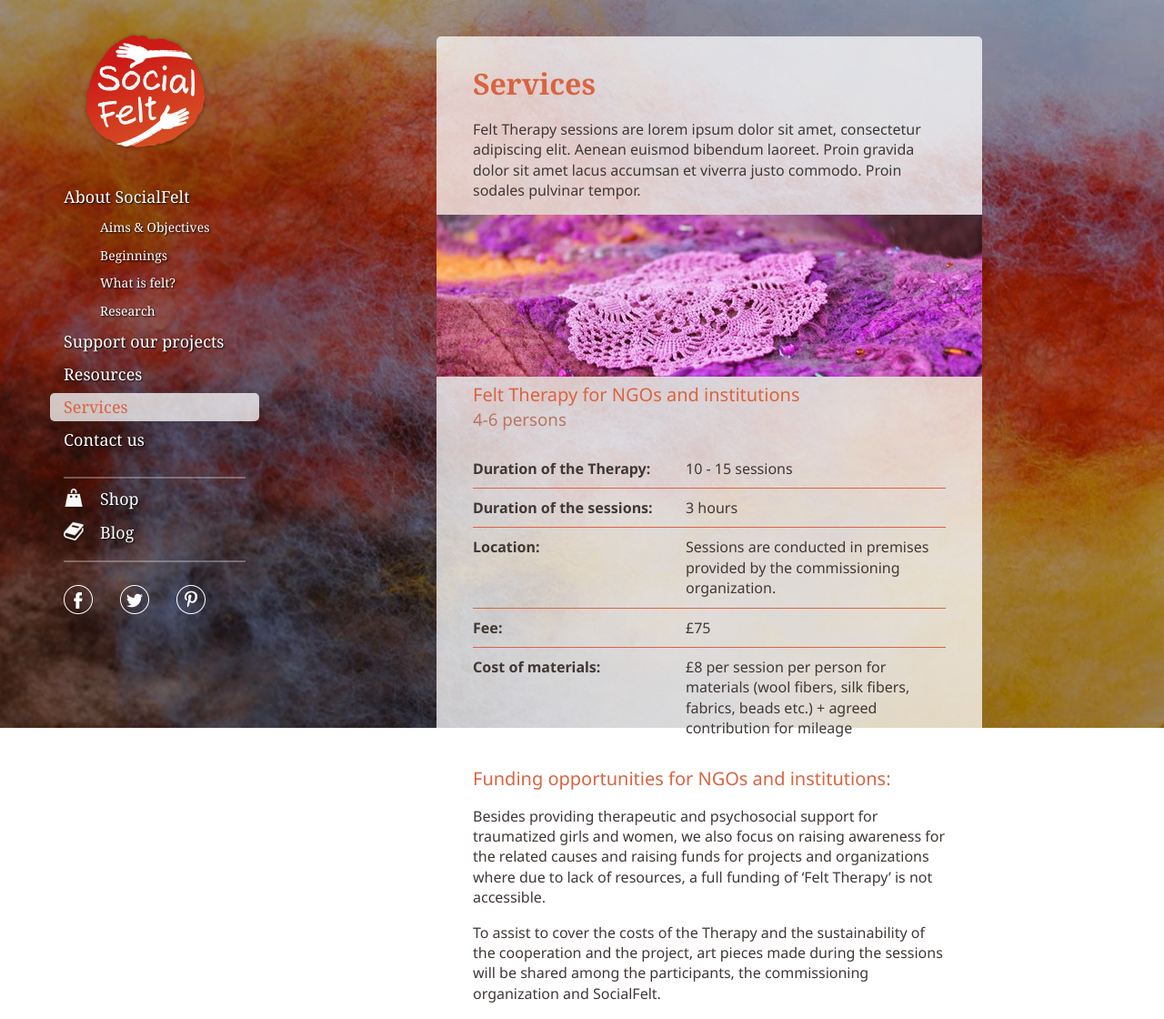
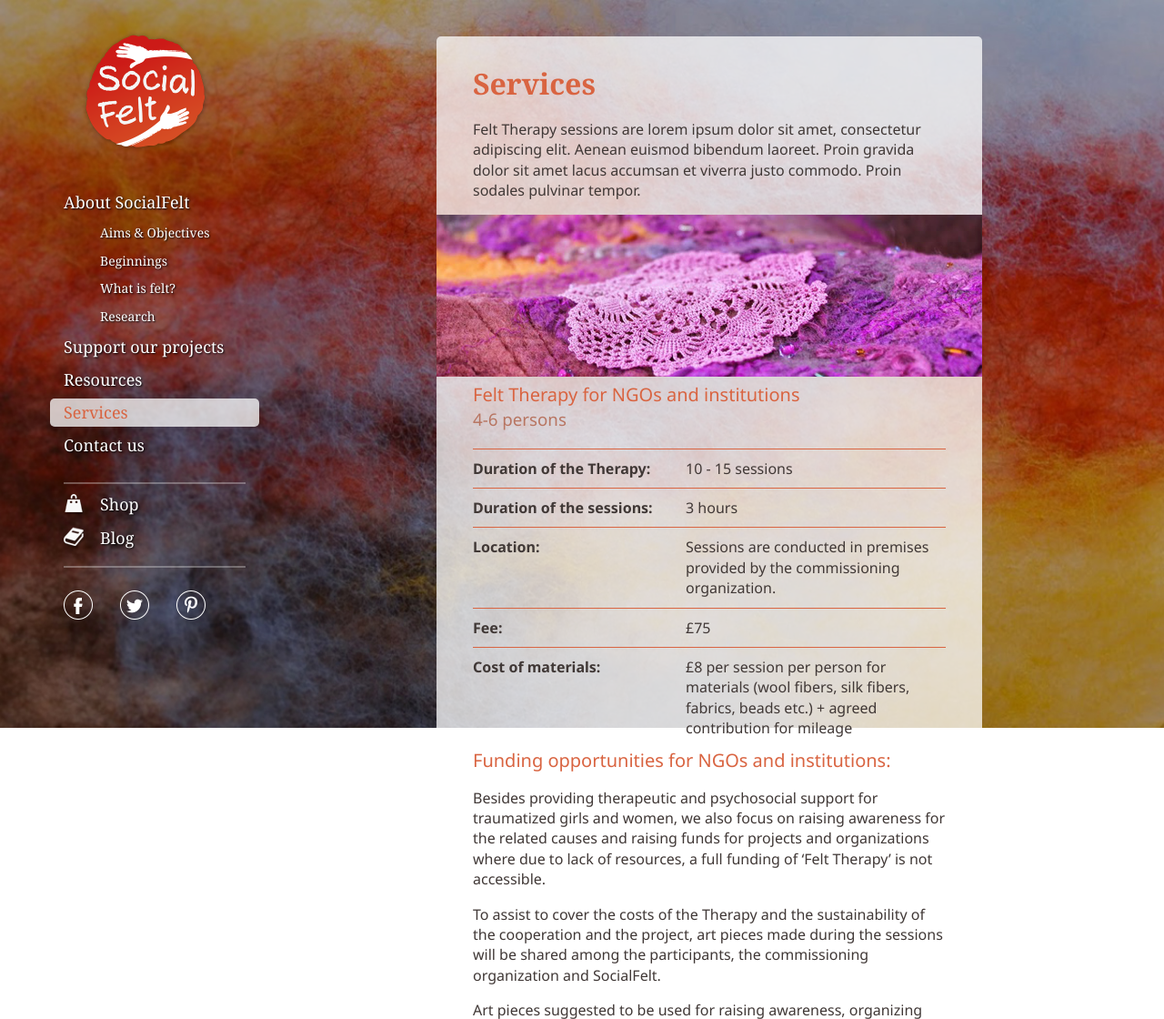
Before and after one commit to gsuhajda/socialfelt, a PHP site: page /page_services.html in a window 1280 px wide. Shown: the top 1120 px of the page at 91% size. Run offline with PHP 8.4, Linux system fonts and the light colour scheme.

Commit message:
services

```diff
--- a/html/css/page.services.css
+++ b/html/css/page.services.css
@@ -28,12 +34,40 @@ td {
 			margin-bottom: 20px;
 		}
 
+*/
 
+
+dl dt {
+	font-weight: 700;
+	width: 45%;
+	float: left;
+	clear: both;
+	border-top: solid #d96441 1px;
+	padding: 10px 0;
+}
+
+dl dd {
+	width: 55%;
+	float: right;
+	margin: 0;
+	border-top: solid #d96441 1px;
+	padding: 10px 0;
+}
+
+h2 {
+	clear: both;
+}
 
 
 /* small screen, "mobile" */
 @media all and (max-width: 767px) {
-	.header {
+	.links,
+	.mainmenu,
+	.social {
+		display: none;
+	}
+
+	.mainmenu .close {
 		display: none;
 	}
 
--- a/html/page_services.html
+++ b/html/page_services.html
@@ -16,10 +16,11 @@
 			<h1><a href="index.html" class="logo">SocialFelt</a></h1>
 		</header>
 
+
 		<nav class="menu">
 			<!-- mobil menu -->
 					<a href="#nav" class="toggle"></a>
-					<!-- <a href="#" class="toggle close"></a> -->
+					<a href="#" class="toggle close"></a>
 			<!-- mobil menu -->
 			<ul class="mainmenu">
 				<li><a href="index.html">About SocialFelt</a>
@@ -46,6 +47,11 @@
 			</ul>
 		</nav>
 
+
+
+
+
+
 		<section class="container">
 			<!-- content -->
 			<article class="container_item">
@@ -57,9 +63,10 @@
 					<img src="images/sf_services.png" alt="Social Felt">
 				</figure>
 
-				<h2>Felt Therapy for NGOs and institutions</h2>
+				<h2 class="services-h2">Felt Therapy for NGOs and institutions</h2>
 				<h3 class="services-h3">4-6 persons</h3>
 
+	<!-- táblázatos verzió
 				<table class="services-table">
 					<tbody>
 						<tr>
@@ -84,6 +91,24 @@
 						</tr>
 					</tbody>
 				</table>
+	-->
+
+				<dl>
+					<dt>Duration of the Therapy:</dt>
+					<dd>10 - 15 sessions</dd>
+
+					<dt>Duration of the sessions:</dt>
+					<dd>3 hours</dd>
+
+					<dt>Location:</dt>
+					<dd>Sessions are conducted in premises provided by the commissioning organization.</dd>
+
+					<dt>Fee:</dt>
+					<dd>£75</dd>
+
+					<dt>Cost of materials:</dt>
+					<dd>£8 per session per person for materials (wool fibers, silk fibers, fabrics, beads etc.) + agreed contribution for mileage</dd>
+				</dl>
 
 				<h2>Funding opportunities for NGOs and institutions:</h2>
 
```
Also changed, not shown: other parts of html/css/page.services.css (+50 -19 lines). Lines whose indentation alone changed are shown as unchanged.
